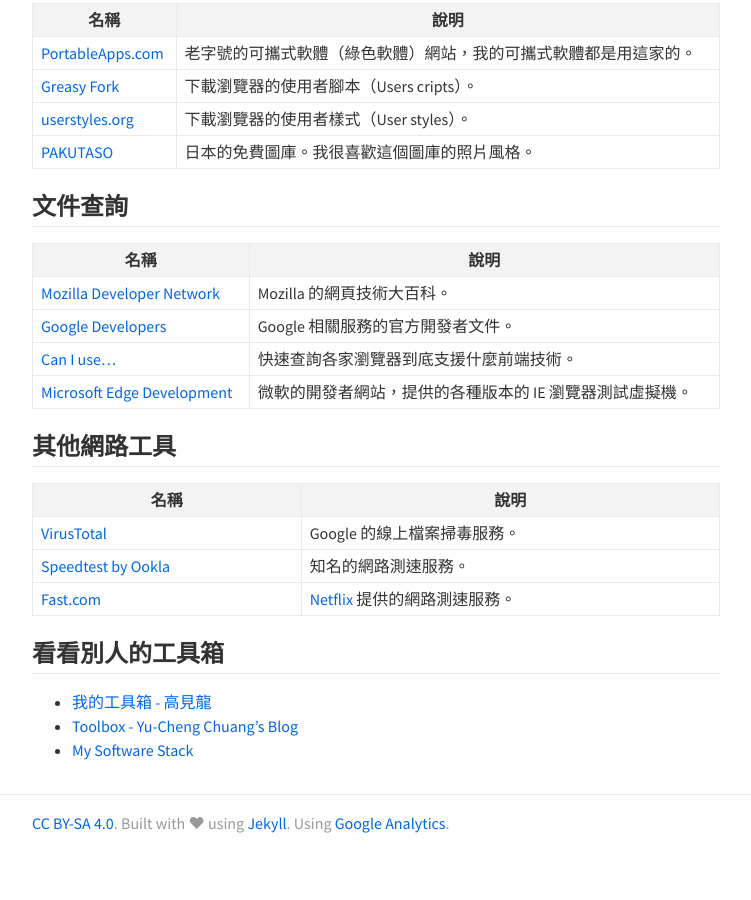
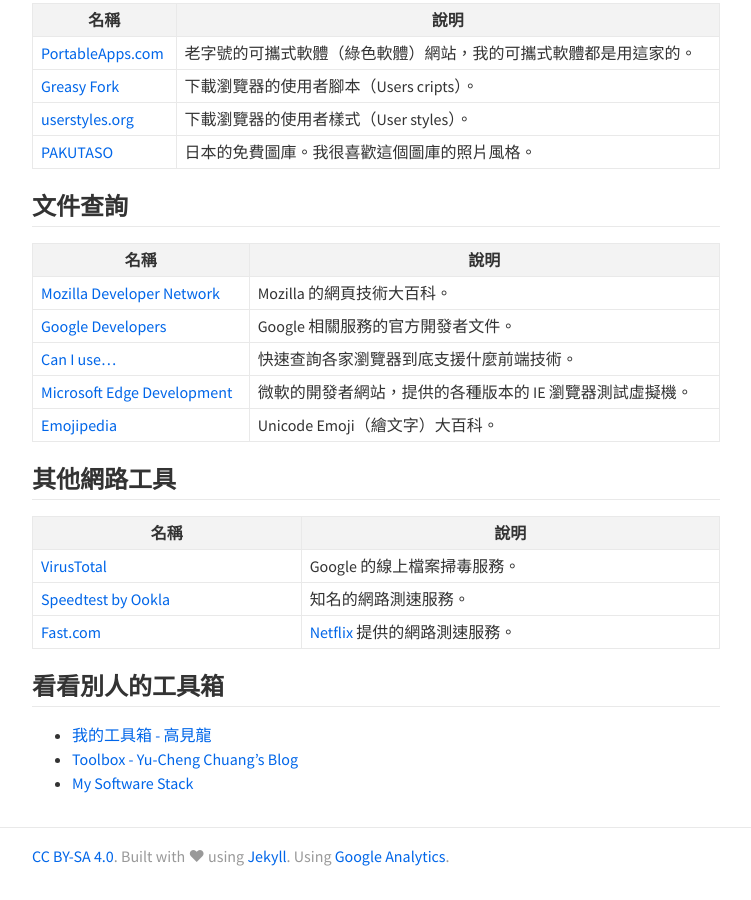
Before and after one commit to mnghsn/jmln.tw, a Jekyll site: the page built from _pages/toolbox.md, in a window 1280 px wide and 900 px high, scrolled down 3148 px. Shown: the whole window, without its empty margins (264-1015 px from the left). Built offline with Jekyll 4.4.1, drawn with Linux system fonts in a browser that asks for light colours; emoji names are drawn with the system emoji font; before the commit the page ends 4015 px from its top, so only the background shows below that.

Commit message:
Add Emojipedia to "Toolbox" page

```diff
--- a/_pages/toolbox.md
+++ b/_pages/toolbox.md
@@ -127,6 +127,7 @@
 | [Google Developers](https://developers.google.com/) | Google 相關服務的官方開發者文件。 |
 | [Can I use...](https://caniuse.com/) | 快速查詢各家瀏覽器到底支援什麼前端技術。 |
 | [Microsoft Edge Development](https://developer.microsoft.com/en-us/microsoft-edge/) | 微軟的開發者網站，提供的各種版本的 IE 瀏覽器測試虛擬機。 |
+| [Emojipedia](https://emojipedia.org/) | Unicode Emoji（繪文字）大百科。 |
 
 ## 其他網路工具
 
```
